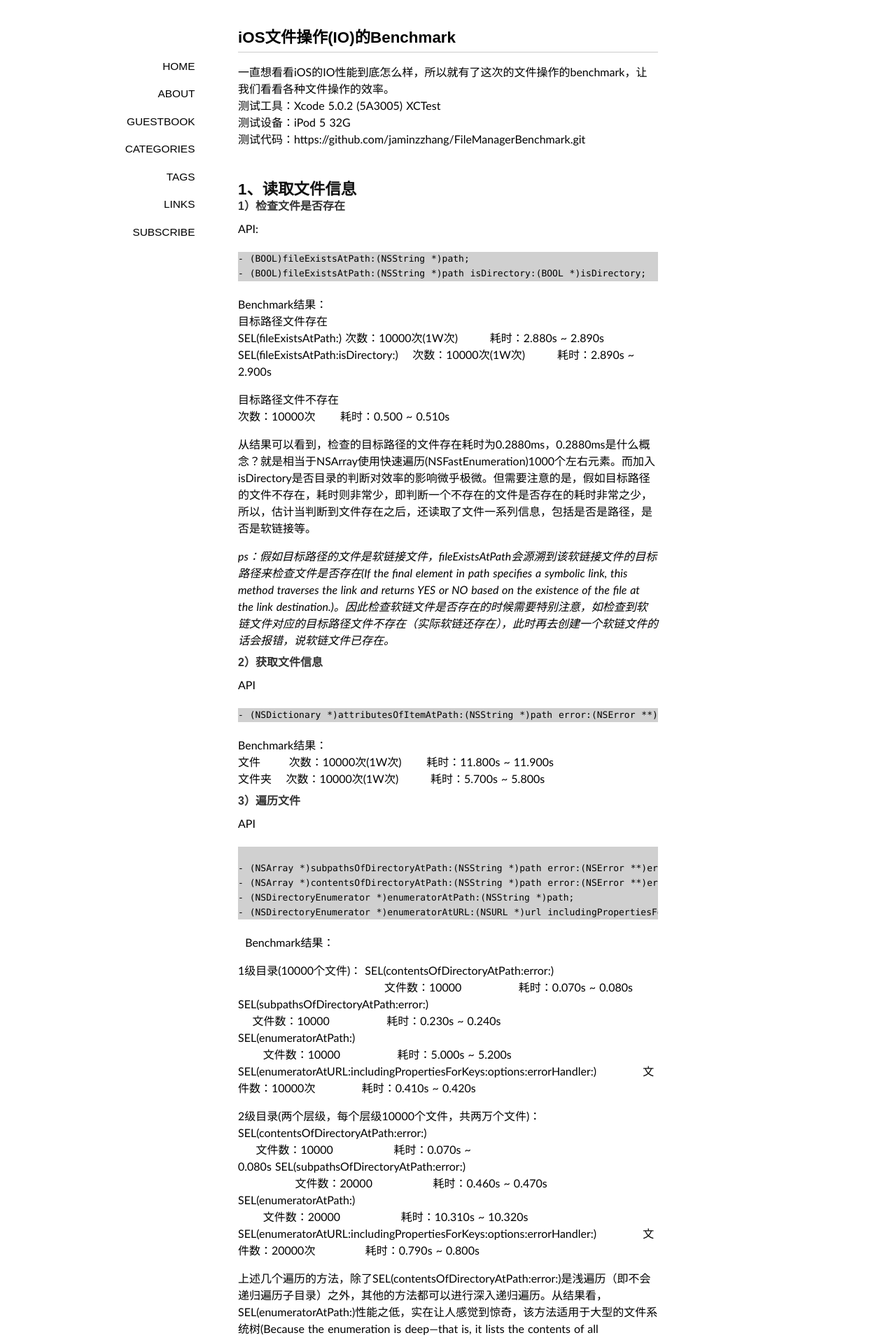
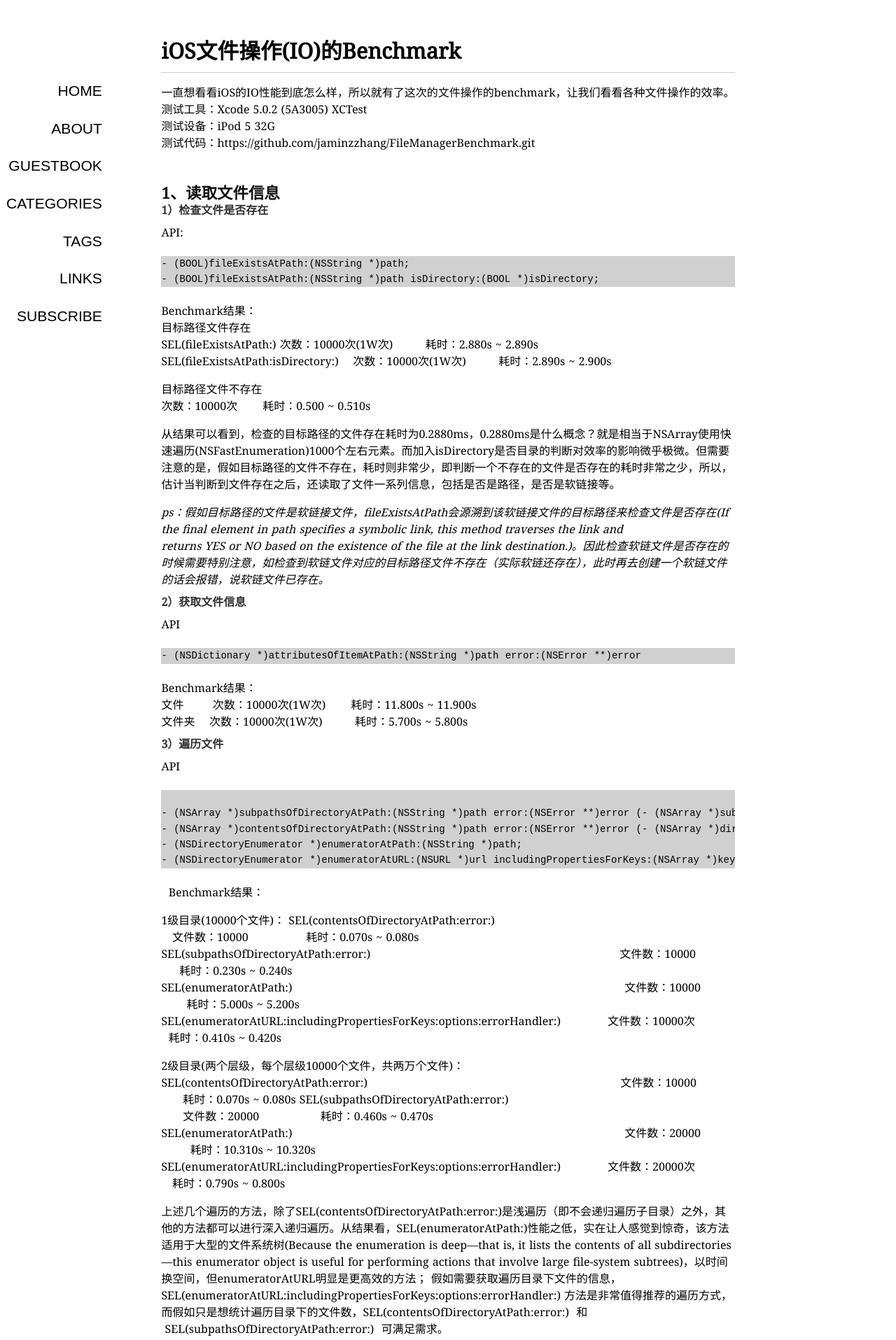
Before and after one commit to jaminzzhang/jaminzzhang.github.io, a Jekyll site: the page built from _posts/2014-01-15-Benchmark-Of-IO.md, in a window 1280 px wide. Shown: the top 1915 px of the page at 70% size. Built offline with Jekyll 4.4.1, drawn with Linux system fonts in a browser that asks for light colours; some web fonts are replaced; Markdown is read by kramdown in place of the engine named in the settings; comment, search, counter and statistics services are not loaded.

Commit message:
[样式]：修改博客的样式

```diff
--- a/_layouts/default.html
+++ b/_layouts/default.html
@@ -2,8 +2,12 @@
 <html xmlns="http://www.w3.org/1999/xhtml" xml:lang="en" lang="en-us">
   <head>
     <meta http-equiv="content-type" content="text/html; charset=utf-8" />
+    <meta http-equiv="X-UA-Compatible" content="IE=edge,chrome=1" />
     <meta name="author" content="{{ site.author }}" />
     <title>{{ page.title }} | {{ site.author }}</title>
+    <meta name="HandheldFriendly" content="True" />
+    <meta name="MobileOptimized" content="320" />
+    <meta name="viewport" content="width=device-width, initial-scale=1.0" />
     <link rel="shortcut icon" href="/favicon.ico">
     <link href="/feed/" rel="alternate" title="{{ site.author }}" type="application/atom+xml" />
     <link rel="stylesheet" href="/media/css/style.css">
--- a/media/css/home.css
+++ b/media/css/home.css
@@ -1,4 +1,4 @@
-@import url(http://fonts.googleapis.com/css?family=Galdeano);
+/*@import url(http://fonts.googleapis.com/css?family=Galdeano);*/
 @media screen {
 .container {
 width:auto;
@@ -52,7 +52,8 @@ border:4px solid #FFF;
 }
 
 body {
-font-family:Galdeano,"Hiragino Sans GB","Microsoft YaHei",Trebuchet,"Trebuchet MS",Tahoma,"Lucida Grande","Lucida Sans Unicode",Verdana,sans-serif;
+/*font-family:Galdeano,"Hiragino Sans GB","Microsoft YaHei",Trebuchet,"Trebuchet MS",Tahoma,"Lucida Grande","Lucida Sans Unicode",Verdana,sans-serif;*/
+font-family: 'Noto Serif', serif;
 font-size:15px;
 line-height:30px;
 color:#555;
--- a/media/css/style.css
+++ b/media/css/style.css
@@ -9,13 +9,15 @@
 * |\.|._)._)
 * --------------------------------- */
 
-@import url(http://fonts.googleapis.com/css?family=Galdeano);
+/*@import url(http://fonts.googleapis.com/css?family=Galdeano);*/
 @import url(http://fonts.googleapis.com/css?family=Electrolize);
-@import url(http://fonts.googleapis.com/css?family=Cuprum);
-body{font-size:14px;word-spacing:1px;
+/*@import url(http://fonts.googleapis.com/css?family=Cuprum);*/
+@import url(http://fonts.googleapis.com/css?family=Noto+Serif);
+body{font-size:1.2em;word-spacing:1px;
 	margin-left:auto;
-margin-right:auto;
-	font-family:"Galdeano","Hiragino Sans GB","Microsoft YaHei",Trebuchet,"Trebuchet MS",Tahoma,"Lucida Grande","Lucida Sans Unicode",Verdana,sans-serif;color:#000000;background-color:#ffffff;}
+    margin-right:auto;
+    font-family:'Noto Serif',serif;
+	/*font-family:"Galdeano","Hiragino Sans GB","Microsoft YaHei",Trebuchet,"Trebuchet MS",Tahoma,"Lucida Grande","Lucida Sans Unicode",Verdana,sans-serif;color:#000000;background-color:#ffffff;*/}
 *{padding:0;margin: 0;border:none;outline:none;}
 a{color:#dd0000;text-decoration:none;}
 a:hover{color:#333333;text-decoration:underline;}
@@ -24,11 +26,11 @@ p{padding:.5em 0;}
 li{padding:.2em 0;}
 ol,ul{list-style-position:inside;}
 ol ul, ul ol, ul ul, ol ol {margin-left:1em;}
-pre code{margin:1em 0;font-size:13px;line-height:1.6;display:block;overflow:auto;}
+pre code{margin:1em 0;font-size:14px;line-height:1.6;display:block;overflow:auto;}
 blockquote{display:block;text-align:justify;border-left:4px solid #eeeeee;}
 blockquote{margin:1em 0em;padding-left:1.5em;}
 blockquote p{margin:0;padding:.5em 0;}
-#container{width:600px;margin:2em auto;display:block;padding:0 2em;}
+#container{width:64%; margin:2em auto;display:block;padding:0 2em;}
 .content{font-size:16px;line-height:24px;}
 .content h1{padding:.5em 0;}
 .content img{max-width:600px;display:block;margin:4px auto;-webkit-box-shadow:#999 1px 1px 4px;-moz-box-shadow:#999 1px 1px 4px;box-shadow:#999 1px 1px 4px;}
@@ -50,11 +52,11 @@ nav{font-family:"Electrolize",sans-serif;font-size:1.1em;text-transform:uppercas
 nav a{display:block;padding:.7em 1em;color:#000000;}
 nav a:hover{background-color:#ff0000;text-decoration:none;color:#f9f9f9;-webkit-transition:color .2s linear;}
 .post{padding:.5em 0em;}
-h1{font-family:"Cuprum","Hiragino Sans GB","Microsoft YaHei",sans-serif;font-size:1.6em;color:#000;}
-h2{font-family:"Cuprum","Hiragino Sans GB","Microsoft YaHei",sans-serif;font-size:1.4em;color:#111;}
-h3{font-family:"Cuprum","Hiragino Sans GB","Microsoft YaHei",sans-serif;font-size:1.2em;color:#222;}
-h4{font-family:"Cuprum","Hiragino Sans GB","Microsoft YaHei",sans-serif;font-size:1em;color:#333;}
-pre,code{font-family:Menlo,"Andale Mono",Consolas,"Courier New",Monaco,monospace;font-size:13px;}
+h1{font-family:'Noto Serif',sans-serif;font-size:1.6em;color:#000;}
+h2{font-family:'Noto Serif',sans-serif;font-size:1.4em;color:#111;}
+h3{font-family:'Noto Serif',sans-serif;font-size:1.2em;color:#222;}
+h4{font-family:'Noto Serif',sans-serif;font-size:1em;color:#333;}
+pre,code{font-family: Inconsolata, monospace, sans-serif;font-size:14px;}
 code{background-color:#D0D0D0;}
 embed,object,iframe{display:block;margin:4px auto;}
 .gist{font-size: 12px;line-height:1.6;}
```
Also changed, not shown: 4 other files.
